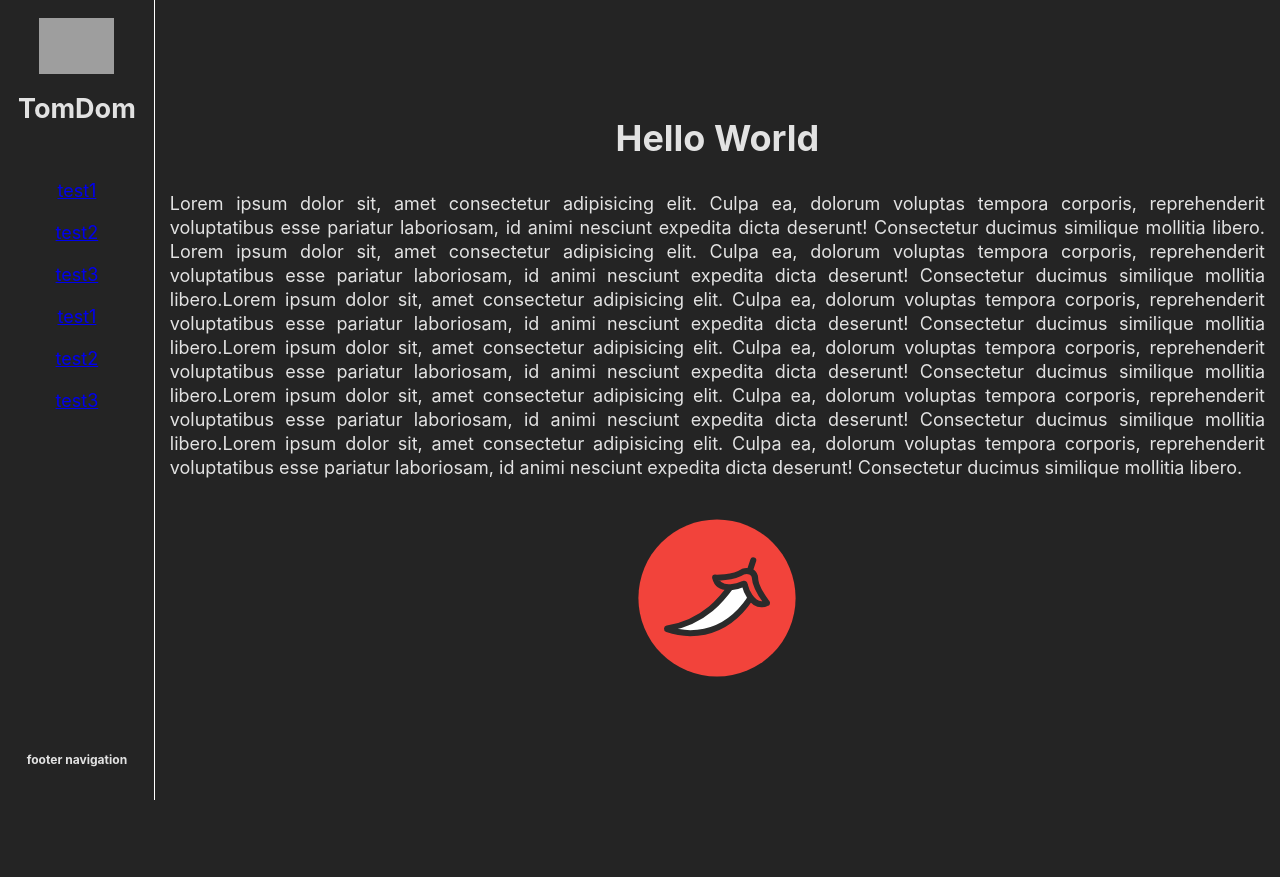
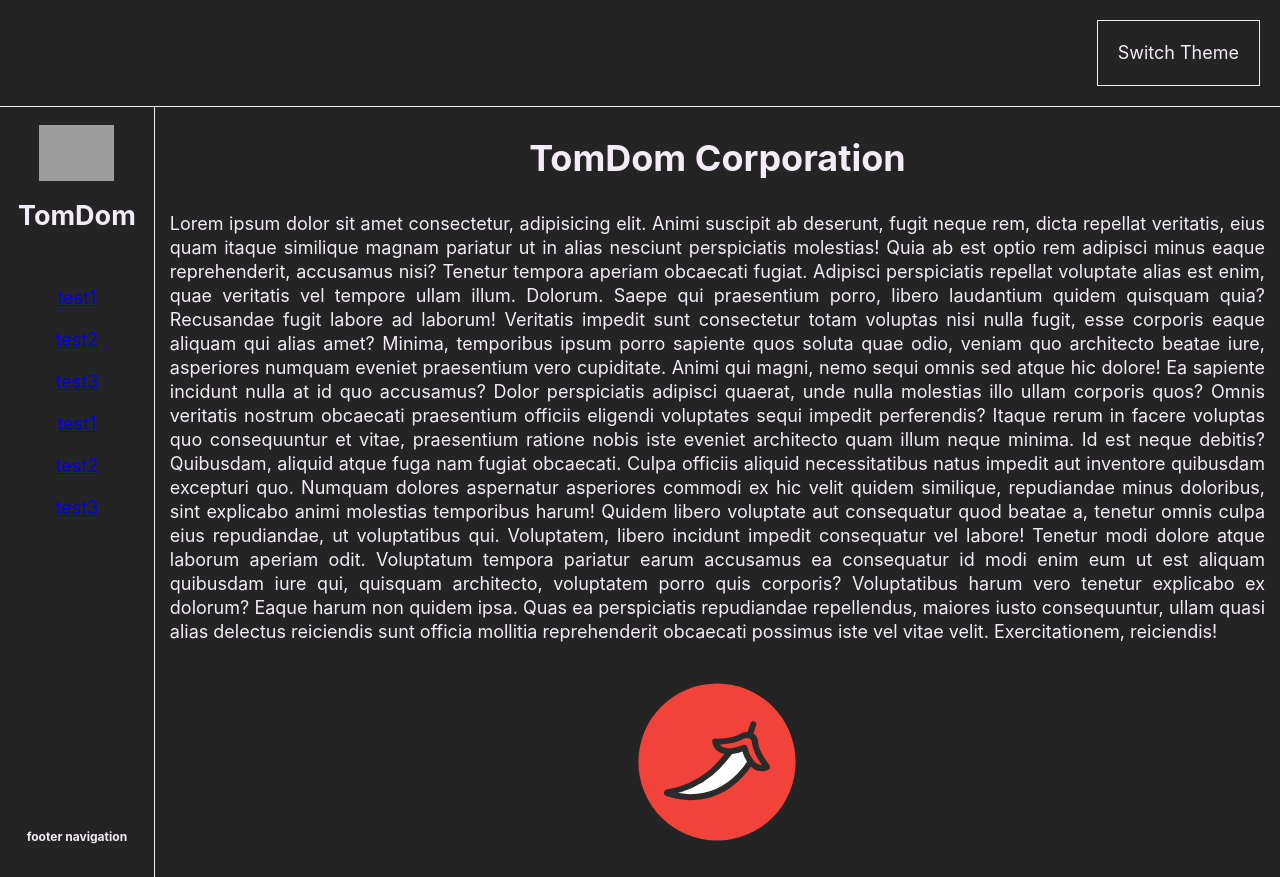
Before and after one commit to TDomagalski/tom-reactjs-vite-app1, a React (Vite) app: page / in a window 1280 px wide. Before the commit the page ends 800 px from the top, so only its background shows below. Built offline with nearby package versions, Linux system fonts and the light colour scheme; grey boxes are pictures that could not be loaded.

Commit message:
feat: add dark/white mode

```diff
--- a/src/App.jsx
+++ b/src/App.jsx
@@ -1,42 +1,79 @@
+import { createContext, useState } from "react";
 import favicon from "./assets/favicon.svg";
 import "./styles/css/App.css";
-import { Navbar } from "./components/Navbar";
+import { Navigation } from "./components/Navigation";
+
+// import createContext hook from react and create <ThemeContext.Provider> and wrap whoal App function
+export const ThemeContext = createContext(null);
 
 function App() {
+	// create useState hook to change light <-> dark
+	const [theme, setTheme] = useState("dark");
+
+	const toggleTheme = () => {
+		// function setTheme dark <-> light from useState hook
+		setTheme((curr) => (curr === "light" ? "dark" : "light"));
+	};
+
 	return (
-		<div id="App">
+		// function toggleTheme change value in theme variable
+		<ThemeContext.Provider value={{ theme, toggleTheme }}>
+			{/* in id prop inject theme variable */}
+			<div className="App" id={theme}>
+				<div className="App_optionbar">
+					<div className="btnTheme" onClick={() => toggleTheme()}>
+						<span>Switch Theme</span>
+					</div>
+				</div>
+				<div className="App_main">
 					<div id="App_navigation">
-				<Navbar />
+						<Navigation />
 					</div>
 					<div id="App_content">
-				<h1>Hello World</h1>
+						<h1>TomDom Corporation</h1>
 						<p>
-					Lorem ipsum dolor sit, amet consectetur adipisicing elit. Culpa ea,
-					dolorum voluptas tempora corporis, reprehenderit voluptatibus esse
-					pariatur laboriosam, id animi nesciunt expedita dicta deserunt!
-					Consectetur ducimus similique mollitia libero. Lorem ipsum dolor sit,
-					amet consectetur adipisicing elit. Culpa ea, dolorum voluptas tempora
-					corporis, reprehenderit voluptatibus esse pariatur laboriosam, id
-					animi nesciunt expedita dicta deserunt! Consectetur ducimus similique
-					mollitia libero.Lorem ipsum dolor sit, amet consectetur adipisicing
-					elit. Culpa ea, dolorum voluptas tempora corporis, reprehenderit
-					voluptatibus esse pariatur laboriosam, id animi nesciunt expedita
-					dicta deserunt! Consectetur ducimus similique mollitia libero.Lorem
-					ipsum dolor sit, amet consectetur adipisicing elit. Culpa ea, dolorum
-					voluptas tempora corporis, reprehenderit voluptatibus esse pariatur
-					laboriosam, id animi nesciunt expedita dicta deserunt! Consectetur
-					ducimus similique mollitia libero.Lorem ipsum dolor sit, amet
-					consectetur adipisicing elit. Culpa ea, dolorum voluptas tempora
-					corporis, reprehenderit voluptatibus esse pariatur laboriosam, id
-					animi nesciunt expedita dicta deserunt! Consectetur ducimus similique
-					mollitia libero.Lorem ipsum dolor sit, amet consectetur adipisicing
-					elit. Culpa ea, dolorum voluptas tempora corporis, reprehenderit
-					voluptatibus esse pariatur laboriosam, id animi nesciunt expedita
-					dicta deserunt! Consectetur ducimus similique mollitia libero.
+							Lorem ipsum dolor sit amet consectetur, adipisicing elit. Animi
+							suscipit ab deserunt, fugit neque rem, dicta repellat veritatis,
+							eius quam itaque similique magnam pariatur ut in alias nesciunt
+							perspiciatis molestias! Quia ab est optio rem adipisci minus eaque
+							reprehenderit, accusamus nisi? Tenetur tempora aperiam obcaecati
+							fugiat. Adipisci perspiciatis repellat voluptate alias est enim,
+							quae veritatis vel tempore ullam illum. Dolorum. Saepe qui
+							praesentium porro, libero laudantium quidem quisquam quia?
+							Recusandae fugit labore ad laborum! Veritatis impedit sunt
+							consectetur totam voluptas nisi nulla fugit, esse corporis eaque
+							aliquam qui alias amet? Minima, temporibus ipsum porro sapiente
+							quos soluta quae odio, veniam quo architecto beatae iure,
+							asperiores numquam eveniet praesentium vero cupiditate. Animi qui
+							magni, nemo sequi omnis sed atque hic dolore! Ea sapiente incidunt
+							nulla at id quo accusamus? Dolor perspiciatis adipisci quaerat,
+							unde nulla molestias illo ullam corporis quos? Omnis veritatis
+							nostrum obcaecati praesentium officiis eligendi voluptates sequi
+							impedit perferendis? Itaque rerum in facere voluptas quo
+							consequuntur et vitae, praesentium ratione nobis iste eveniet
+							architecto quam illum neque minima. Id est neque debitis?
+							Quibusdam, aliquid atque fuga nam fugiat obcaecati. Culpa officiis
+							aliquid necessitatibus natus impedit aut inventore quibusdam
+							excepturi quo. Numquam dolores aspernatur asperiores commodi ex
+							hic velit quidem similique, repudiandae minus doloribus, sint
+							explicabo animi molestias temporibus harum! Quidem libero
+							voluptate aut consequatur quod beatae a, tenetur omnis culpa eius
+							repudiandae, ut voluptatibus qui. Voluptatem, libero incidunt
+							impedit consequatur vel labore! Tenetur modi dolore atque laborum
+							aperiam odit. Voluptatum tempora pariatur earum accusamus ea
+							consequatur id modi enim eum ut est aliquam quibusdam iure qui,
+							quisquam architecto, voluptatem porro quis corporis? Voluptatibus
+							harum vero tenetur explicabo ex dolorum? Eaque harum non quidem
+							ipsa. Quas ea perspiciatis repudiandae repellendus, maiores iusto
+							consequuntur, ullam quasi alias delectus reiciendis sunt officia
+							mollitia reprehenderit obcaecati possimus iste vel vitae velit.
+							Exercitationem, reiciendis!
 						</p>
 						<img src={favicon} alt="favicon" />
 					</div>
 				</div>
+			</div>
+		</ThemeContext.Provider>
 	);
 }
 
--- a/src/components/Navbar.jsx
+++ b/src/components/Navigation.jsx
@@ -1,7 +1,7 @@
 import React from "react";
 import Logo from "../assets/Logo.svg";
 
-export const Navbar = () => {
+export const Navigation = () => {
 	return (
 		<>
 			<header>
--- a/src/styles/css/App.css
+++ b/src/styles/css/App.css
@@ -1,11 +1,19 @@
 #root {
+  min-height: 100vh;
   margin: 0 auto;
   text-align: center;
+  display: -webkit-box;
+  display: -ms-flexbox;
+  display: flex;
 }
 
 div {
   -webkit-box-sizing: border-box;
           box-sizing: border-box;
+}
+
+#dark {
+  background-color: #242424;
 }
 
 /* .logo {
@@ -24,7 +32,7 @@ div {
     animation: logo-spin infinite 20s linear;
   }
 } */
-#App {
+.App {
   width: 100%;
   display: -webkit-box;
   display: -ms-flexbox;
@@ -40,10 +48,45 @@ div {
       -ms-flex-align: stretch;
           align-items: stretch;
 }
-#App #App_navigation {
-  border-bottom: 1px solid #fff;
+.App#light {
+  background-color: #f3ebf6;
+  color: #242424;
+  border: #242424;
 }
-#App #App_navigation header {
+.App#dark {
+  background-color: #242424;
+  color: #f3ebf6;
+  border: #f3ebf6;
+}
+.App .App_optionbar {
+  -webkit-box-sizing: border-box;
+          box-sizing: border-box;
+  border-bottom: 1px solid;
+  display: -webkit-box;
+  display: -ms-flexbox;
+  display: flex;
+  -webkit-box-pack: end;
+      -ms-flex-pack: end;
+          justify-content: flex-end;
+}
+.App .App_optionbar .btnTheme {
+  padding: 20px;
+  margin: 20px;
+  border: 1px solid;
+  background: none;
+  -webkit-box-sizing: border-box;
+          box-sizing: border-box;
+  cursor: pointer;
+}
+.App .App_main {
+  -webkit-box-flex: 1;
+      -ms-flex-positive: 1;
+          flex-grow: 1;
+}
+.App .App_main #App_navigation {
+  border-bottom: 1px solid;
+}
+.App .App_main #App_navigation header {
   height: auto;
   display: -webkit-box;
   display: -ms-flexbox;
@@ -63,7 +106,7 @@ div {
   -webkit-box-sizing: border-box;
           box-sizing: border-box;
 }
-#App #App_navigation header .logo {
+.App .App_main #App_navigation header .logo {
   -ms-flex-preferred-size: 15%;
       flex-basis: 15%;
   width: 100%;
@@ -78,13 +121,13 @@ div {
       -ms-flex-align: center;
           align-items: center;
 }
-#App #App_navigation header .logo img {
+.App .App_main #App_navigation header .logo img {
   margin-right: 10px;
 }
-#App #App_navigation header nav {
+.App .App_main #App_navigation header nav {
   width: 100%;
 }
-#App #App_navigation header nav ul {
+.App .App_main #App_navigation header nav ul {
   list-style-type: none;
   padding: 0;
   display: -webkit-box;
@@ -96,7 +139,7 @@ div {
       -ms-flex-align: stretch;
           align-items: stretch;
 }
-#App #App_content {
+.App .App_main #App_content {
   display: -webkit-box;
   display: -ms-flexbox;
   display: flex;
@@ -107,9 +150,9 @@ div {
   -webkit-box-direction: normal;
       -ms-flex-direction: column;
           flex-direction: column;
-  -webkit-box-pack: center;
-      -ms-flex-pack: center;
-          justify-content: center;
+  -webkit-box-pack: start;
+      -ms-flex-pack: start;
+          justify-content: flex-start;
   -webkit-box-align: center;
       -ms-flex-align: center;
           align-items: center;
@@ -118,12 +161,10 @@ div {
 }
 
 @media (min-width: 720px) {
-  #App {
-    min-height: 100vh;
-    -webkit-box-orient: horizontal;
-    -webkit-box-direction: normal;
-        -ms-flex-direction: row;
-            flex-direction: row;
+  .App .App_main {
+    display: -webkit-box;
+    display: -ms-flexbox;
+    display: flex;
     -webkit-box-pack: start;
         -ms-flex-pack: start;
             justify-content: flex-start;
@@ -131,17 +172,23 @@ div {
         -ms-flex-align: stretch;
             align-items: stretch;
   }
-  #App #App_navigation {
+  .App .App_main #App_navigation {
+    height: auto;
     border-bottom: none;
-    border-right: 1px solid #fff;
+    -webkit-box-sizing: border-box;
+            box-sizing: border-box;
+    border-right: 1px solid;
+    display: -webkit-box;
+    display: -ms-flexbox;
+    display: flex;
   }
-  #App #App_navigation header {
-    height: 100vh;
+  .App .App_main #App_navigation header {
+    height: auto;
     -webkit-box-align: stretch;
         -ms-flex-align: stretch;
             align-items: stretch;
   }
-  #App #App_navigation header .logo {
+  .App .App_main #App_navigation header .logo {
     -ms-flex-preferred-size: 15%;
         flex-basis: 15%;
     width: 100%;
@@ -157,17 +204,17 @@ div {
     -ms-flex-wrap: wrap;
         flex-wrap: wrap;
   }
-  #App #App_navigation header .logo img {
+  .App .App_main #App_navigation header .logo img {
     margin-right: 0;
     width: 75px;
   }
-  #App #App_navigation header nav {
+  .App .App_main #App_navigation header nav {
     width: 100%;
     -webkit-box-flex: 1;
         -ms-flex-positive: 1;
             flex-grow: 1;
   }
-  #App #App_navigation header nav ul {
+  .App .App_main #App_navigation header nav ul {
     list-style-type: none;
     padding: 0;
     display: -webkit-box;
@@ -184,33 +231,14 @@ div {
         -ms-flex-align: stretch;
             align-items: stretch;
   }
-  #App #App_navigation header nav ul li {
+  .App .App_main #App_navigation header nav ul li {
     margin-bottom: 1rem;
   }
-  #App #App_navigation header nav ul li:last-of-type {
+  .App .App_main #App_navigation header nav ul li:last-of-type {
     margin-bottom: 0;
   }
-  #App #App_navigation header .nav_footer {
+  .App .App_main #App_navigation header .nav_footer {
     -ms-flex-preferred-size: 10%;
         flex-basis: 10%;
   }
-  #App #App_content {
-    display: -webkit-box;
-    display: -ms-flexbox;
-    display: flex;
-    -webkit-box-flex: 1;
-        -ms-flex-positive: 1;
-            flex-grow: 1;
-    -webkit-box-orient: vertical;
-    -webkit-box-direction: normal;
-        -ms-flex-direction: column;
-            flex-direction: column;
-    -webkit-box-pack: center;
-        -ms-flex-pack: center;
-            justify-content: center;
-    -webkit-box-align: center;
-        -ms-flex-align: center;
-            align-items: center;
-    text-align: justify;
-  }
 }/*# sourceMappingURL=App.css.map */
--- a/src/styles/scss/App.scss
+++ b/src/styles/scss/App.scss
@@ -1,10 +1,20 @@
 #root {
+	min-height: 100vh;
 	margin: 0 auto;
 	text-align: center;
+	display: flex;
 }
 
 div {
 	box-sizing: border-box;
+}
+
+// #light {
+// 	background-color: #f3ebf6;
+// }
+
+#dark {
+	background-color: #242424;
 }
 
 /* .logo {
@@ -25,16 +35,46 @@ div {
   }
 } */
 
-// ~~ NAVBAR
-#App {
+.App {
+	&#light {
+		background-color: #f3ebf6;
+		color: #242424;
+		border: #242424;
+	}
+
+	&#dark {
+		background-color: #242424;
+		color: #f3ebf6;
+		border: #f3ebf6;
+	}
+	.App_optionbar {
+		box-sizing: border-box;
+		border-bottom: 1px solid;
+		display: flex;
+		justify-content: flex-end;
+
+		.btnTheme {
+			// display: block;
+			padding: 20px;
+			margin: 20px;
+			border: 1px solid;
+			background: none;
+			box-sizing: border-box;
+			cursor: pointer;
+		}
+	}
+
 	width: 100%;
 	display: flex;
 	flex-direction: column;
 	justify-content: flex-start;
 	align-items: stretch;
 
+	.App_main {
+		flex-grow: 1;
+		// ~~ NAVBAR
 		#App_navigation {
-		border-bottom: 1px solid #fff;
+			border-bottom: 1px solid;
 			header {
 				height: auto;
 				display: flex;
@@ -43,10 +83,6 @@ div {
 				align-items: center;
 				flex-wrap: nowrap;
 				box-sizing: border-box;
-			// position: sticky;
-			// top: 0;
-			// left: 0;
-			// width: 10%;
 
 				.logo {
 					flex-basis: 15%;
@@ -77,26 +113,30 @@ div {
 			display: flex;
 			flex-grow: 1;
 			flex-direction: column;
-		justify-content: center;
+			justify-content: flex-start;
 			align-items: center;
 			text-align: justify;
 			padding: 15px;
 		}
 	}
+}
 
 @media (min-width: 720px) {
 	// ~~ NAVBAR
-	#App {
-		min-height: 100vh;
-		flex-direction: row;
+	.App {
+		.App_main {
+			display: flex;
 			justify-content: flex-start;
 			align-items: stretch;
-
 			#App_navigation {
+				// width: 20%;
+				height: auto;
 				border-bottom: none;
-			border-right: 1px solid #fff;
+				box-sizing: border-box;
+				border-right: 1px solid;
+				display: flex;
 				header {
-				height: 100vh;
+					height: auto;
 					align-items: stretch;
 					// position: sticky;
 					// top: 0;
@@ -141,14 +181,6 @@ div {
 					}
 				}
 			}
-
-		#App_content {
-			display: flex;
-			flex-grow: 1;
-			flex-direction: column;
-			justify-content: center;
-			align-items: center;
-			text-align: justify;
 		}
 	}
 }
```
Also changed, not shown: 1 other file (tests, documents, lock files or other folders). Lines whose indentation alone changed are shown as unchanged.
